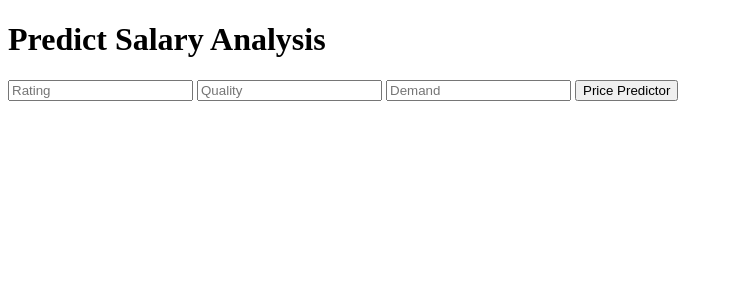
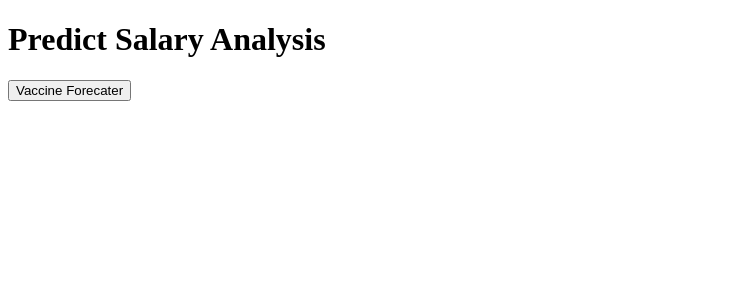
Before and after one commit to tinak6501/Covid19, a Flask app: page / in a window 1280 px wide. Shown: the top 300 px of the page, without its empty margins (0-733 px from the left). Run offline with Flask 2, Linux system fonts and the light colour scheme; parts of the project's set-up code (start-up, migrations or seed data) failed here and were passed over.

Commit message:
Update page.html

```diff
--- a/templates/page.html
+++ b/templates/page.html
@@ -13,10 +13,7 @@
 <h1>Predict Salary Analysis</h1>
 <!-- Main Input For Receiving Query to our ML -->
 <form action="{{ url_for('predict')}}"method="post">
-<input type="text" name="rating" placeholder="Rating" required="required" />
-<input type="text" name="quality" placeholder="Quality" required="required" />
-<input type="text" name="demand_value" placeholder="Demand" required="required" />
-<button type="submit" class="btn btn-primary btn-block btn-large">Price Predictor</button>
+<button type="submit" class="btn btn-primary btn-block btn-large">Vaccine Forecater</button>
 </form>
 <br>
 <br>
```
